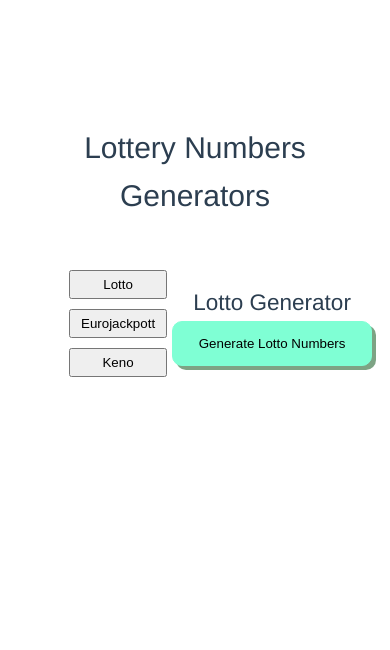
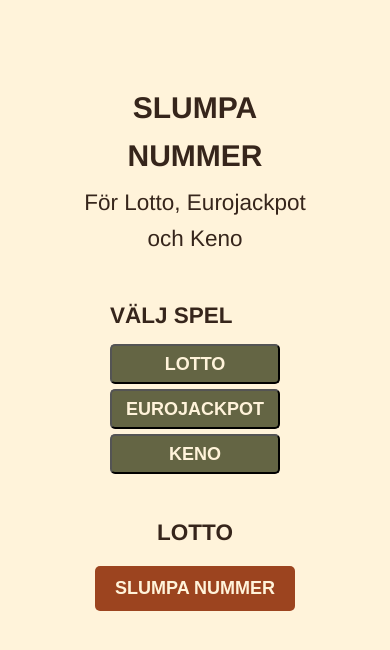
Before and after one commit to annkar73/lotto-generator, a Vue app: page / in a window 390 px wide. Shown: the top 650 px of the page. Built offline with nearby package versions, Linux system fonts and the light colour scheme.

Commit message:
adjust style for components

```diff
--- a/src/App.vue
+++ b/src/App.vue
@@ -15,7 +15,8 @@ const updateGenerator = (newGenerator: 'lotto' | 'eurojackpot' | 'keno') => {
 
 <template>
 <div id="app">
-    <h1>Lottery Numbers Generators</h1>
+    <h1>Slumpa nummer</h1>
+    <h2>För Lotto, Eurojackpot och Keno</h2>
     <div class="container">
       <NavMenu @update:generator="updateGenerator" />
 
@@ -32,20 +33,55 @@ const updateGenerator = (newGenerator: 'lotto' | 'eurojackpot' | 'keno') => {
 #app {
   font-family: Avenir, Helvetica, Arial, sans-serif;
   text-align: center;
-  color: #2c3e50;
-  margin-top: 60px;
+  background-color: #fff3da;
+  color: #36251b;
+  margin-top: 20px;
+  height: 100vh;
+  display: flex;
+  flex-direction: column;
+  align-items: center;
+  overflow: hidden;
 }
 h1 {
-  margin-bottom: 45px;
+  margin-bottom: 5px;
+  font-weight: 600;
+  text-transform: uppercase;
+}
+h2 {
+  margin-bottom: 25px;
 }
 .container {
   display: flex;
+  width: 100%;
+  height: 100%;
+  overflow: hidden;
 }
 .nav-menu {
-  flex: 1;
+  width: 200px;
+  background-color: #fff3da;
+  padding: 15px;
+  margin: 1px;
 }
 .generator {
-  flex: 3;
-  margin-top: 20px;
+  flex: 1;
+  padding: 20px;
+  display: flex;
+  justify-content: center;
+  overflow: hidden;
+}
+
+@media (max-width: 468px) {
+  .nav-menu {
+    border: none;
+  }
+  .container {
+    flex-direction: column;
+    align-items: center;
+  }
+
+  .generator {
+    flex: 1;
+    width: 100%;
+  }
 }
 </style>
--- a/src/Assets/main.css
+++ b/src/Assets/main.css
@@ -1,23 +1,17 @@
 @import './base.css';
 
 #app {
-  max-width: 1280px;
+  max-width: 800px;
   margin: 0 auto;
   padding: 2rem;
   font-weight: normal;
 }
-
+body {
+  background-color: #fff3da;
+}
 
 @media (hover: hover) {
   a:hover {
     background-color: hsla(160, 100%, 37%, 0.2);
   }
 }
-
-@media (min-width: 1024px) {
-  body {
-    display: flex;
-    place-items: center;
-  }
-
-}
--- a/src/components/EurojackpotGenerator.vue
+++ b/src/components/EurojackpotGenerator.vue
@@ -23,16 +23,16 @@ const generateEurojackpotNumbers = () => {
 
 <template>
   <div>
-    <h2>Eurojackpot Generator</h2>
-    <button @click="generateEurojackpotNumbers">Generate Eurojackpot Numbers</button>
+    <h2>Eurojackpot</h2>
+    <button @click="generateEurojackpotNumbers">Slumpa nummer</button>
     <div v-if="eurojackpotNumbers.length">
-      <h3>Regular Numbers:</h3>
+      <h3>Nummer:</h3>
       <ul class="number-list">
         <li v-for="(number, index) in eurojackpotNumbers" :key="number">
           {{ number }}<span v-if="index < eurojackpotNumbers.length - 1">, </span>
         </li>
       </ul>
-      <h3>Special Numbers:</h3>
+      <h3>Stjärnnummer:</h3>
       <ul class="number-list">
         <li v-for="(number, index) in eurojackpotSpecial" :key="number">
           {{ number }}<span v-if="index < eurojackpotSpecial.length - 1">, </span>
@@ -43,6 +43,14 @@ const generateEurojackpotNumbers = () => {
 </template>
 
 <style scoped>
+
+h2 {
+  text-transform: uppercase;
+  font-weight: bold;
+}
+h3 {
+  font-weight: bold;
+}
 .number-list {
     display: inline;
     padding: 0;
@@ -55,11 +63,19 @@ const generateEurojackpotNumbers = () => {
 }
 button {
   margin-bottom: 15px;
-  background-color: aquamarine;
-  border-radius: 10px;
-  border: 1px solid aquamarine;
-  box-shadow: 4px 4px rgba(22, 91, 35, 0.558);
+  margin-top: 15px;
+  background-color: #9c441f;
+  color: #fff3da;
+  border: none;
+  border-radius: 5px;
   width:200px;
   height: 45px;
+  text-transform: uppercase;
+  font-size: large;
+  font-weight: bold;
+}
+
+button:hover {
+  background-color: #646544;
 }
 </style>
--- a/src/components/KenoGenerator.vue
+++ b/src/components/KenoGenerator.vue
@@ -2,10 +2,11 @@
 import { ref } from 'vue';
 
 const kenoNumbers = ref<number[]>([]);
+const numberOfNumbers = ref<number>(10); // Default number of Keno numbers to generate
 
 const generateKenoNumbers = () => {
   const numbers = new Set<number>();
-  while (numbers.size < 10) {
+  while (numbers.size < numberOfNumbers.value) {
     const num = Math.floor(Math.random() * 70) + 1; // Keno numbers between 1 and 70
     numbers.add(num);
   }
@@ -15,8 +16,12 @@ const generateKenoNumbers = () => {
 
 <template>
   <div>
-    <h2>Keno Generator</h2>
-    <button @click="generateKenoNumbers">Generate Keno Numbers</button>
+    <h2>Keno</h2>
+    <div class="input-group">
+      <label for="number-of-numbers">Antal nummer:</label>
+      <input for="number of numbers" type="number" v-model="numberOfNumbers" min="1" max="20">
+    </div>
+    <button @click="generateKenoNumbers">Slumpa nummer</button>
     <div v-if="kenoNumbers.length">
       <ul class="number-list">
         <li v-for="(number, index) in kenoNumbers" :key="number">
@@ -28,23 +33,52 @@ const generateKenoNumbers = () => {
 </template>
 
 <style scoped>
+h2 {
+  text-transform: uppercase;
+  font-weight: bold;
+}
 .number-list {
-    display: inline;
-    padding: 0;
+    display: grid;
+    grid-template-columns: repeat(auto-fill, minmax(20px, 1fr));
+    gap: 5px;
+    padding: 5px;
   list-style-type: none;
+  margin: 15px;
+  justify-content: center;
 }
 
 .number-list li {
     display: inline;
     font-weight: 600;
+    background-color: #fff3da;
+    color: #36251b;
+    padding: 5px;
 }
 button {
   margin-bottom: 15px;
-  background-color: aquamarine;
-  border-radius: 10px;
-  border: 1px solid aquamarine;
-  box-shadow: 4px 4px rgba(22, 91, 35, 0.558);
+  background-color: #9c441f;
+  color: #fff3da;
+  border: none;
+  border-radius: 5px;
   width:200px;
   height: 45px;
+  text-transform: uppercase;
+  font-size: large;
+  font-weight: bold;
+}
+
+button:hover {
+  background-color: #646544;
+}
+
+.input-group {
+  margin-bottom: 15px;
+}
+label {
+  font-weight: bold;
+}
+input {
+  width: 50px;
+  margin-left: 10px;
 }
 </style>
--- a/src/components/LottoGenerator.vue
+++ b/src/components/LottoGenerator.vue
@@ -15,8 +15,8 @@ const generateLottoNumbers = () => {
 
 <template>
   <div>
-    <h2>Lotto Generator</h2>
-    <button @click="generateLottoNumbers">Generate Lotto Numbers</button>
+    <h2>Lotto</h2>
+    <button @click="generateLottoNumbers">Slumpa nummer</button>
     <div v-if="lottoNumbers.length">
       <ul class="number-list">
         <li v-for="(number, index) in lottoNumbers" :key="number">{{ number }}
@@ -28,10 +28,17 @@ const generateLottoNumbers = () => {
 </template>
 
 <style scoped>
+
+h2 {
+  text-transform: uppercase;
+  font-weight: bold;
+}
 .number-list {
     display: inline;
     padding: 0;
   list-style-type: none;
+  padding: 5px;
+  margin: 15px;
 }
 
 .number-list li {
@@ -40,11 +47,19 @@ const generateLottoNumbers = () => {
 }
 button {
   margin-bottom: 15px;
-  background-color: aquamarine;
-  border-radius: 10px;
-  border: 1px solid aquamarine;
-  box-shadow: 4px 4px rgba(22, 91, 35, 0.558);
+  margin-top: 15px;
+  background-color: #9c441f;
+  color: #fff3da;
+  border: none;
+  border-radius: 5px;
   width:200px;
   height: 45px;
+  text-transform: uppercase;
+  font-size: large;
+  font-weight: bold;
+}
+
+button:hover {
+  background-color: #646544;
 }
 </style>
--- a/src/components/NavMenu.vue
+++ b/src/components/NavMenu.vue
@@ -1,30 +1,50 @@
 <script setup lang="ts">
-import { defineEmits } from 'vue';
+import { defineEmits } from 'vue'
 
-const emits = defineEmits(['update:generator']);
+const emits = defineEmits(['update:generator'])
 
 const setGenerator = (generator: 'lotto' | 'eurojackpot' | 'keno') => {
-  emits('update:generator', generator);
-};
+  emits('update:generator', generator)
+}
 </script>
 
 <template>
-<div class="nav-menu">
+  <div class="nav-menu">
+    <h2>Välj spel</h2>
     <button @click="() => setGenerator('lotto')">Lotto</button>
-    <button @click="() => setGenerator('eurojackpot')">Eurojackpott</button>
+    <button @click="() => setGenerator('eurojackpot')">Eurojackpot</button>
     <button @click="() => setGenerator('keno')">Keno</button>
   </div>
-  </template>
+</template>
 
 <style scoped>
 .nav-menu {
-    display: flex;
-    flex-direction: column;
-  margin-bottom: 20px;
+  display: flex;
+  flex-direction: column;
+  align-items: flex-start;
+  margin-left: none;
+  padding: 1px;
+}
+
+.nav-menu h2 {
+    margin-bottom: 10px;
+    text-transform: uppercase;
+    font-weight: bold;
 }
 
 .nav-menu button {
-  margin: 5px;
-  padding: 5px 10px;
+  height: 40px;
+  width: 100%;
+  margin-bottom: 5px;
+  padding: 5px 5px;
+  background-color: #646544;
+  color: #fff3da;
+  text-transform: uppercase;
+  font-size: large;
+  font-weight: bold;
+  border-radius: 5px;
+}
+.nav-menu button:hover {
+    background-color: #7b3415;
 }
 </style>
```
